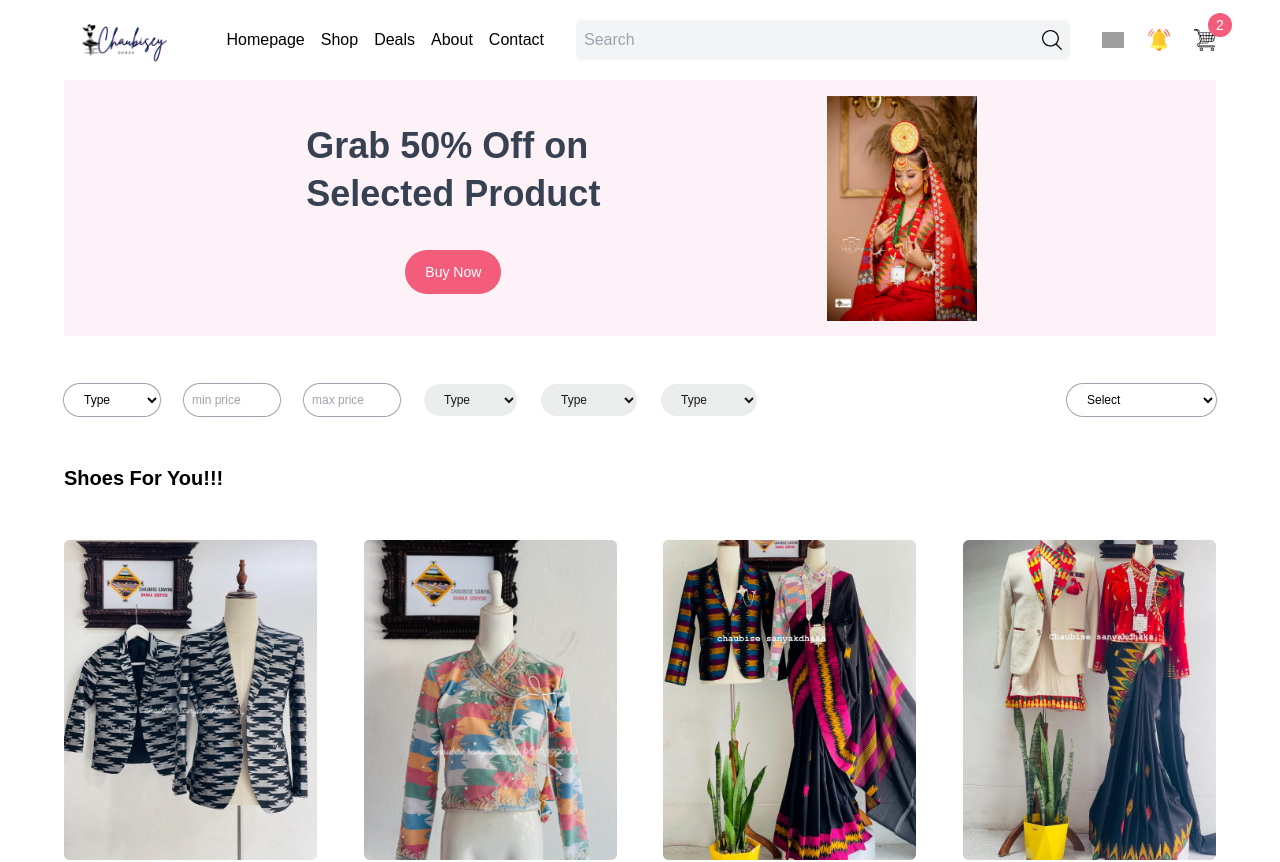
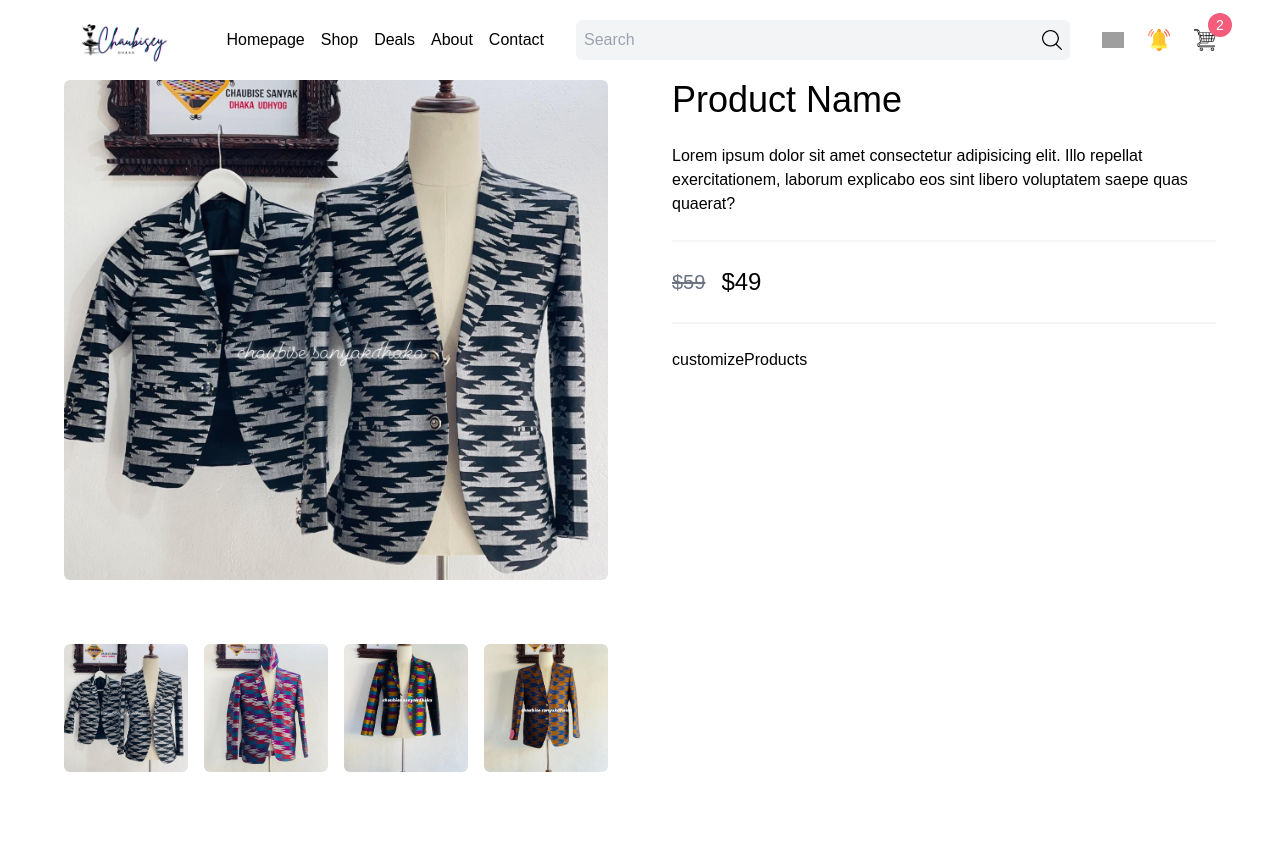
Before and after one commit to Bhawani1200/dhakastore, a Next.js app: page /1 in a window 1280 px wide. Shown: the top 862 px of the page. Built offline with nearby package versions, Linux system fonts and the light colour scheme; grey boxes are pictures that could not be loaded.

Commit message:
single page

```diff
--- a/src/app/[slug]/page.tsx
+++ b/src/app/[slug]/page.tsx
@@ -1,12 +1,34 @@
-import React from 'react'
-import ListPage from '../list/page'
+import React from "react";
+import ListPage from "../list/page";
+import ProductImages from "@/components/ProductImages";
+import CustomizeProducts from "@/components/CustomizeProducts";
 
 const SinglePage = () => {
   return (
-    <div>
-     <ListPage/>
+    <div className="px-4 md:px-8 lg:px-16 2xl:px-64 relative flex flex-col lg:flex-row gap-16">
+      {/* <ListPage/> */}
+      {/* IMG */}
+      <div className="w-full lg:w-1/2 lg:sticky top-20 h-max">
+        <ProductImages />
+      </div>
+      {/* TEXTS */}
+      <div className="w-full lg:w-1/2 flex flex-col gap-6 text-black">
+        <h1 className="text-4xl font-medium">Product Name</h1>
+        <p>
+          Lorem ipsum dolor sit amet consectetur adipisicing elit. Illo repellat
+          exercitationem, laborum explicabo eos sint libero voluptatem saepe
+          quas quaerat?
+        </p>
+        <div className="h-[2px] bg-gray-100" />
+        <div className="flex items-center gap-4">
+          <h3 className="text-xl text-gray-500 line-through">$59</h3>
+          <h3 className="font-medium text-2xl">$49</h3>
+        </div>
+        <div className="h-[2px] bg-gray-100" />
+        <CustomizeProducts />
+      </div>
     </div>
-  )
-}
+  );
+};
 
-export default SinglePage
+export default SinglePage;
--- /dev/null
+++ b/src/components/Add.tsx
@@ -0,0 +1,11 @@
+import React from 'react'
+
+const Add = () => {
+  return (
+    <div>
+      Add
+    </div>
+  )
+}
+
+export default Add
--- /dev/null
+++ b/src/components/CustomizeProducts.tsx
@@ -0,0 +1,11 @@
+import React from 'react'
+
+const CustomizeProducts = () => {
+  return (
+    <div>
+      customizeProducts
+    </div>
+  )
+}
+
+export default CustomizeProducts
--- a/src/components/Filter.tsx
+++ b/src/components/Filter.tsx
@@ -3,7 +3,7 @@ import React from "react";
 const Filter = () => {
   return (
     <div className="mt-12 flex justify-between">
-      <div className="flex gap-6 ">
+      <div className="flex gap-6 flex-wrap">
         <select
           name="type"
           id=""
@@ -28,27 +28,37 @@ const Filter = () => {
         <select
           name="type"
           id=""
-          className="py-2 px-4 rounded-2xl text-xs font-medium bg-[#EBEDED]"
+          className="text-black py-2 px-4 rounded-2xl text-xs font-medium bg-[#EBEDED]"
         >
-          <option>Type</option>
-          <option value="physical">Male</option>
-          <option value="Digital">Female</option>
+          <option className="text-black">Size</option>
+          <option value="physical">L</option>
+          <option value="Digital">M</option>
+          <option value="Digital">XL</option>
         </select>
         <select
           name="type"
           id=""
-          className="py-2 px-4 rounded-2xl text-xs font-medium bg-[#EBEDED]"
+          className="text-black py-2 px-4 rounded-2xl text-xs font-medium bg-[#EBEDED]"
         >
-          <option>Type</option>
+          <option>Colour</option>
+          <option value="physical text-black">physical</option>
+          <option value="Digital">Digital</option>
+        </select>
+        <select
+          name="type"
+          id=""
+          className="text-black py-2 px-4 rounded-2xl text-xs font-medium bg-[#EBEDED]"
+        >
+          <option>Category</option>
           <option value="physical">physical</option>
           <option value="Digital">Digital</option>
         </select>
         <select
           name="type"
           id=""
-          className="py-2 px-4 rounded-2xl text-xs font-medium bg-[#EBEDED]"
+          className="text-black py-2 px-4 rounded-2xl text-xs font-medium bg-[#EBEDED]"
         >
-          <option>Type</option>
+          <option>All Filters</option>
           <option value="physical">physical</option>
           <option value="Digital">Digital</option>
         </select>
--- /dev/null
+++ b/src/components/ProductImages.tsx
@@ -0,0 +1,56 @@
+"use client";
+import Image from "next/image";
+import React, { useState } from "react";
+const Images = [
+  {
+    id: 1,
+    url: "/dhaka9.jpg",
+  },
+  {
+    id: 2,
+    url: "/dhaka11.jpg",
+  },
+    {
+      id: 3,
+      url: "/dhaka6.jpg",
+    },
+    {
+      id: 4,
+      url: "/dhaka14.jpg",
+    },
+];
+const ProductImages = () => {
+  const [index, setIndex] = useState(0);
+  return (
+    <div className="">
+      <div className="h-[500px] relative">
+        <Image
+          src={Images[index].url}
+          alt=""
+          fill
+          sizes="50vw"
+          className="object-cover rounded-md"
+        />
+      </div>
+      <div className="flex justify-between gap-4 mt-8 cursor-pointer">
+        {Images.map((img, i) => (
+          <div
+            className="w-1/4 h-32 relative gap-4 mt-8"
+            key={img.id}
+            onClick={() => setIndex(i)}
+          >
+            <Image
+              src={img.url}
+              alt=""
+              fill
+              sizes="30vw"
+              className="object-cover rounded-md"
+            />
+          </div>
+        ))}
+      </div>
+    </div>
+  );
+};
+
+export default ProductImages;
```
Also changed, not shown: public/dhaka14.jpg (added).
